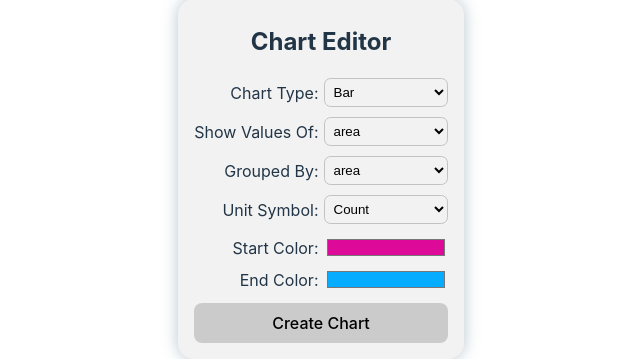
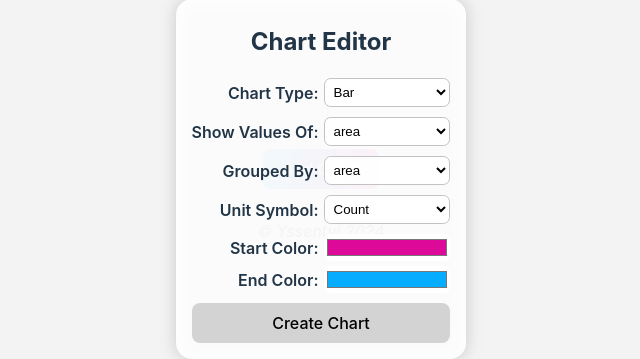
Before and after one commit to vyssuals/vyssuals, a Svelte app in the folder realtimeviz/: page / in a window 1280 px wide. Both pictures are taken after a click on the button "Add Chart". Shown: the part 221-580 px from the top of the page, without its empty margins (319-959 px from the left). Built offline with nearby package versions, Linux system fonts and the light colour scheme.

Commit message:
change color scheme

```diff
--- a/realtimeviz/src/app.css
+++ b/realtimeviz/src/app.css
@@ -3,14 +3,17 @@
 
   color-scheme: light dark;
   color: rgba(255, 255, 255, 0.87);
-  background-color: #242424;
+  background-color: #1e1e1e;
+  /* background-color: #242424; */
 
   font-synthesis: none;
   text-rendering: optimizeLegibility;
   -webkit-font-smoothing: antialiased;
   -moz-osx-font-smoothing: grayscale;
-  --card-background-color: #1e1e1e;
   --outline-color: #5d5d5d;
+  --card-background-color: #242424f0;
+  /* --card-background-color: #1e1e1e; */
+  --dropshadow-color: #50505048;
 }
 
 html {
@@ -57,8 +60,10 @@ h3 {
 @media (prefers-color-scheme: light) {
   :root {
     color: #213547;
-    background-color: #ffffff;
-    --card-background-color: #f3f2f2;
+    background-color: #f3f2f2e2;
+    /* background-color: #ffffff; */
+    --card-background-color: #ffffffec;
+    /* --card-background-color: #f3f2f2e2; */
     --outline-color: #c2c2c2;
   }
 }
--- a/realtimeviz/src/lib/AddChartButton.svelte
+++ b/realtimeviz/src/lib/AddChartButton.svelte
@@ -1,5 +1,6 @@
 <script>
   import { showChartEditor } from '../store';
+
 
   function handleClick() {
     // Set the buttonClicked store value to true when the button is clicked
@@ -14,8 +15,12 @@
   button {
     margin-top: 2em;
     border: none;
+    background-image: linear-gradient(to right, #05acffa0, #dc0999a8);
+    color: white;
+    /* -webkit-background-clip: text;
+    -webkit-text-fill-color: transparent; */
   }
     button:hover {
-    filter: drop-shadow(0 0 0.5em #05305548);
-  }
+      filter: drop-shadow(0 0 0.5em var(--dropshadow-color));
+    }
 </style>
--- a/realtimeviz/src/lib/ChartEditor.svelte
+++ b/realtimeviz/src/lib/ChartEditor.svelte
@@ -163,7 +163,7 @@ export function updateChartConfig(config: ChartConfig, index: number) {
     justify-content: center;
     align-items: center;
     z-index: 9999;
-    filter: drop-shadow(0 0 0.5em #05305548);
+    filter: drop-shadow(0 0 0.5em var(--dropshadow-color));
   }
 
   .chart-editor {
@@ -184,7 +184,7 @@ export function updateChartConfig(config: ChartConfig, index: number) {
   }
 
   label {
-    font-weight: medium;
+    font-weight: 600;
     align-self: center;
   }
 
@@ -210,6 +210,6 @@ export function updateChartConfig(config: ChartConfig, index: number) {
   }
 
   button:hover {
-    filter: drop-shadow(0 0 0.2em #4e4f4f48);
+    filter: drop-shadow(0 0 0.2em #4f4f4f48);
   }
 </style>
```
